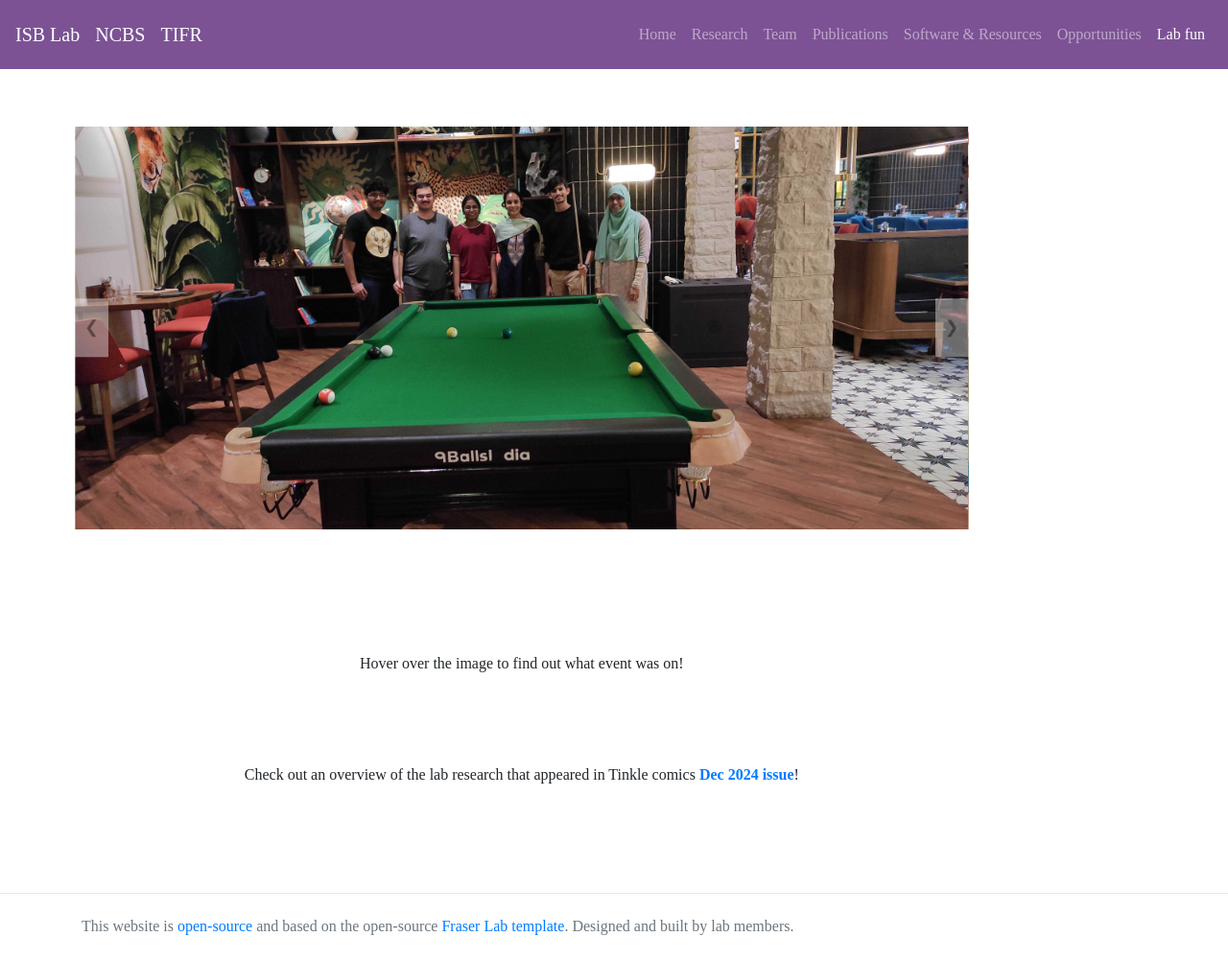
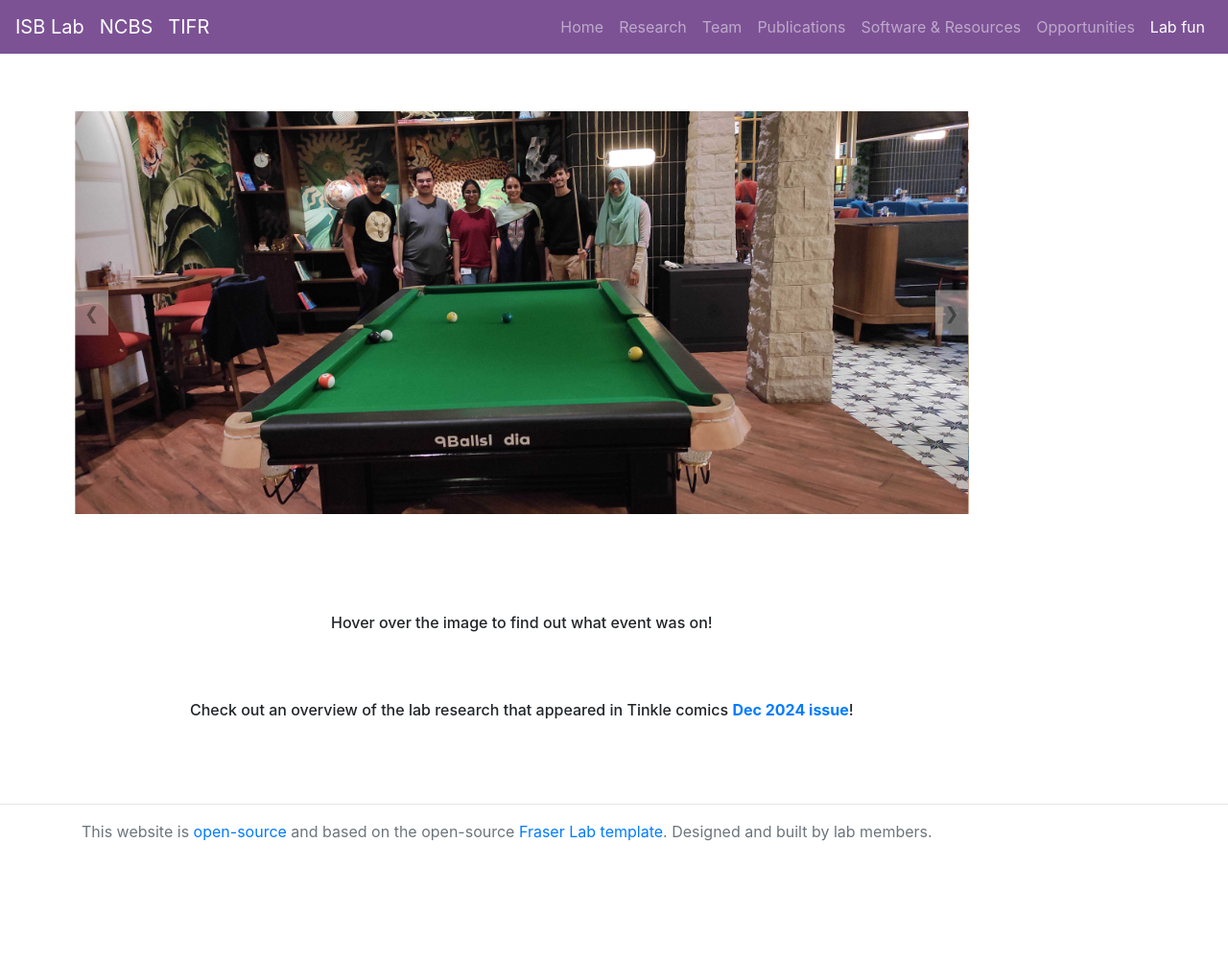
Before and after one commit to isblab/website, a Jekyll site: the page built from Fun/index.md, in a window 1280 px wide. Shown: the whole page at 96% size. Built offline with Jekyll 4.4.1, drawn with Linux system fonts in a browser that asks for light colours; after the commit the page ends 900 px from its top, so only the background shows below that.

Commit message:
revert the font

```diff
--- a/static/css/custom.css
+++ b/static/css/custom.css
@@ -122,13 +122,13 @@ body {
 }
 */
 
-@import url('https://fonts.googleapis.com/css2?family=Montserrat:ital,wght@0,100..900;1,100..900&display=swap');
+/* @import url('https://fonts.googleapis.com/css2?family=Montserrat:ital,wght@0,100..900;1,100..900&display=swap'); */
 /* @import url('https://fonts.googleapis.com/css2?family=Inter:ital,opsz,wght@0,14..32,100..900;1,14..32,100..900&display=swap'); */
 
-body {
+/* body {
   font-family: Montserrat;
-  line-height: 2.3; /* Sets line height to 1.8 times the font size */
-}
+  line-height: 2.3; Sets line height to 1.8 times the font size */
+/* } */
 
 .carousel {
   position: relative;
```
